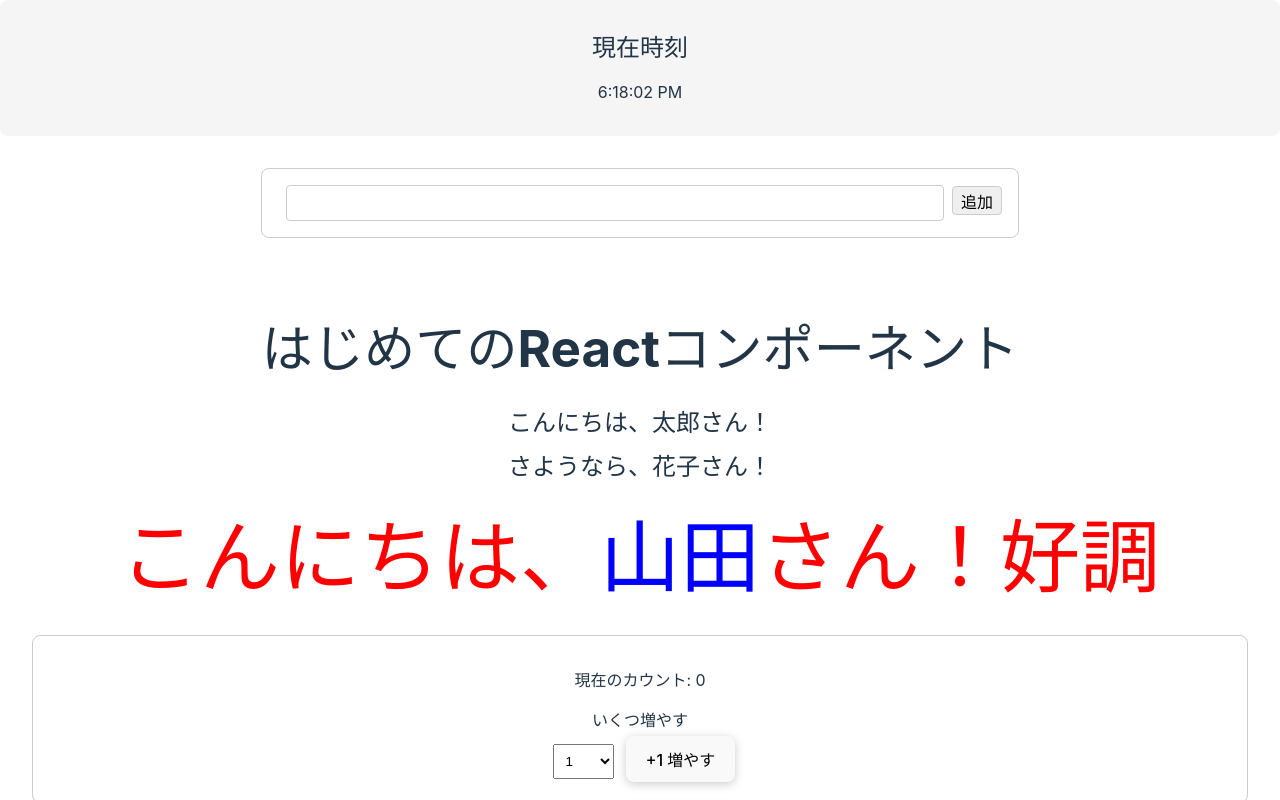
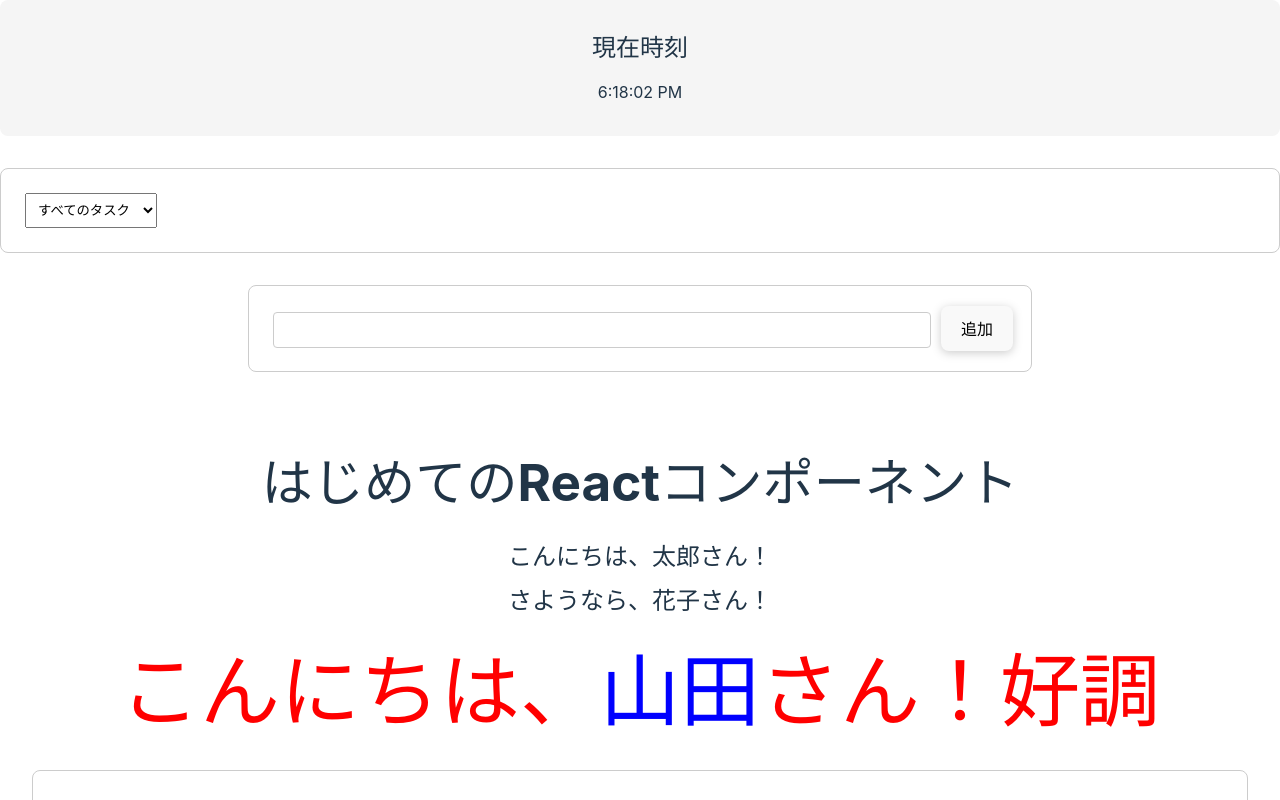
Before and after one commit to sutou81/todo_list_proaka, a React (Vite) app in the folder vite-project/: page / in a window 1280 px wide. Shown: the top 800 px of the page. Built offline with nearby package versions, Linux system fonts and the light colour scheme.

Commit message:
Finish feature_function(Reactでアプリを作ろう_4完了)

```diff
--- a/vite-project/src/App.css
+++ b/vite-project/src/App.css
@@ -365,3 +365,7 @@
     display:none;
   }
 }
+
+.display-select{
+  text-align:left;
+}
--- a/vite-project/src/todo.tsx
+++ b/vite-project/src/todo.tsx
@@ -8,12 +8,54 @@
   delete_flg: boolean;//削除に関するフラグ
 }
 
+//以下のコードの詳細はテキストReact_チュートリアル_4参照
+type Filter = 'all' | 'completed' | 'unchecked' | 'delete'
+
 //Todo コンポーネントの定義
 //React.FC→変数にコンポーネントを格納する時のやりかた
 const Todo:React.FC = () => {
   const [todos, setTodos] = useState<Todo[]>([]);//"Todo(typeで設定した)"の配列を保持するステート
   const [text, setText] = useState('');//フォーム入力のためのステート
   const [nextId, setNextId] = useState(1) //次の "Todo" のIDを保持するステート
+  //上記で設定したtype Filterの各々の値が状況に応じて格納される。
+  const [filter, setFilter] = useState('all')
+
+
+
+  //フィルタリングされたタスクリストを取得する関数
+  const getFilteredTodos = () => {
+    /*
+      const [filter, setFilter] = useState('all')
+      でセレクトボックスの選択値が更新されるたびにその値がfilterに格納される
+      以下のswitchでは選択された、セレクトボックスの値によって処理を分岐
+    */
+    switch(filter) {
+      case 'completed':
+        //完了済み **かつ** 削除されていないタスクを返す
+        //filter:配列の中から、条件に合致したデータを抽出して、新しい配列を作る
+        /*🎉⭐️filter と map の違い
+          💐filter:「ある条件を満たす要素だけを集めたい」場合に使用する
+          🩷map:すべての要素に何らかの処理を施したい」場合に使用する
+
+          🎆🎈filterは「選択」、mapは「変換」のためのメソッド 🎈🎆
+         */
+        return todos.filter((todo) => todo.completed_flg && !todo.delete_flg);
+      case 'unchecked':
+        //未完了 **かつ** 削除されていないタスクを渡す
+        return todos.filter((todo) => !todo.completed_flg && !todo.delete_flg);
+      case 'delete':
+        //削除されたタスクを渡す
+        return todos.filter((todo) => todo.delete_flg);
+      default:
+        //削除されていないすべてのタスクを渡す
+        return todos.filter((todo) => !todo.delete_flg);
+    }
+  }
+
+  //セレクタの変化に応じて、filterの値を更新するもの
+  const handleFilterChange = (filter:Filter) => {
+    setFilter(filter);
+  }
 
   const handleRemove = (id: number, delete_flg: boolean) => {
     setTodos((todos) => {
@@ -135,8 +177,42 @@
     setText('');
   };
 
+  //物理的に削除する関数
+  const handleEmpty = () => {
+    /*「!todo.delete_flg」のfilterの意味
+     つまり、delete_flgの値がtrueでないものを集めて新しい配列にしている
+     →⭐️削除対処のタスク(delete_flgがtrue)のものを✨除いて✨⭐️新しい配列を作成して
+     setTodosを用い更新している。
+    */
+    setTodos((todos) => todos.filter((todo) => !todo.delete_flg))
+  }
+
+  const isFormDisabled = filter === 'completed' || filter === 'delete'
   return (
     <div>
+      <section className="display-select">
+        {/* 下記のonChangeのコードについて
+          「as」を使う意味
+          本来は as型 を使わずに、「値:型（型注釈）」で自然に型が合うように書く のがベスト
+          asは、値 as 型
+          「値と型が多少違くても型として一致してることにしてという、
+          型注釈よりもゆるい設定の仕方」
+         */}
+        <select defaultValue="all" onChange={(e) => handleFilterChange(e.target.value as Filter)}>
+          <option value="all">すべてのタスク</option>
+          <option value="completed">完了したタスク</option>
+          <option value="unchecked">現在のタスク</option>
+          <option value="delete">ごみ箱</option>
+        </select>
+      </section>
+      {/* フィルターが、'delete' の時は「ごみ箱を空にする」ボタンを表示*/}
+      {filter === 'delete' ? (
+        <button onClick={handleEmpty}>
+          ごみ箱を空にする
+        </button>
+      ) : (
+        //フィルターが’completed'でなければ Todo 入力フォームを表示
+        filter !== 'completed' && (
           <form
             onSubmit={(e) => {
               e.preventDefault();//フォームのデフォルト動作を防ぐ
@@ -147,18 +223,22 @@
             <input
               type="text"
               value={text} //フォームの入力値をステートにバインド
+              disabled={isFormDisabled}
               onChange={(e) => setText(e.target.value)} //入力値が変わった時にステートを更新
             />
-        <input type="submit" value="追加" />
+            <button type="submit" disabled={isFormDisabled}>追加</button>
           </form>
+        )
+      )}
       <ul>
-        {todos.map((todo) => {
+        {getFilteredTodos().map((todo) => {
           return(
           //key 属性: 各リスト項目に一意の識別子を設定し、React が効率的に変更を追跡できるようにします。
             <li key={todo.id}>
               <input
                 type="checkbox"
                 checked={todo.completed_flg}
+                disabled={isFormDisabled}
                 // 呼び出し側で checked フラグを反転させる
                 onChange={() => handleCheck(todo.id, !todo.completed_flg)}
               />
```
Lines whose indentation alone changed are shown as unchanged.
